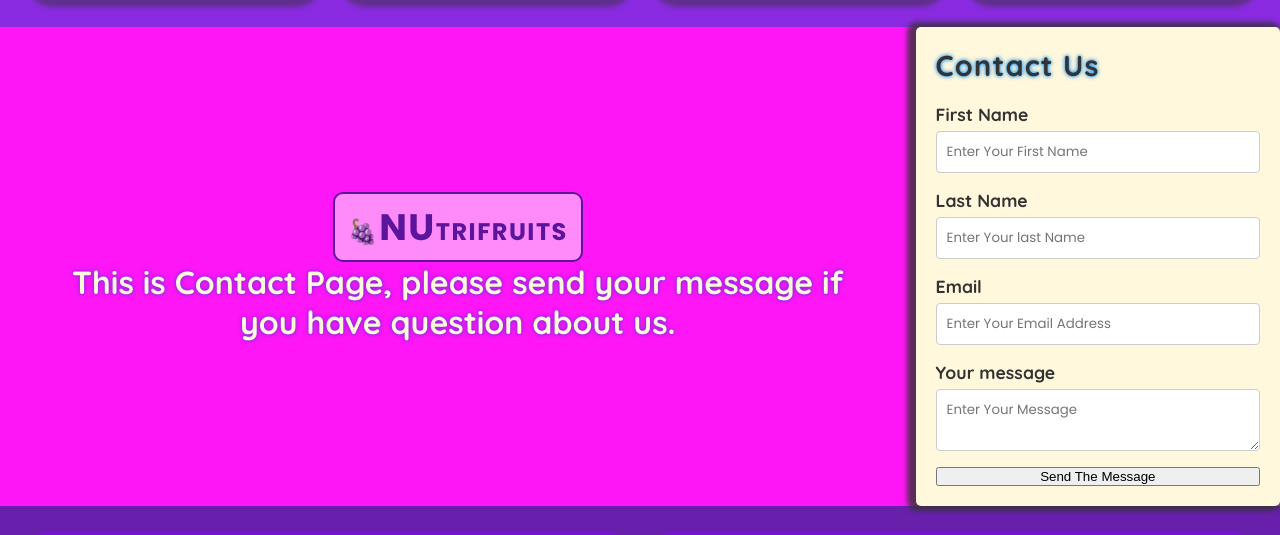
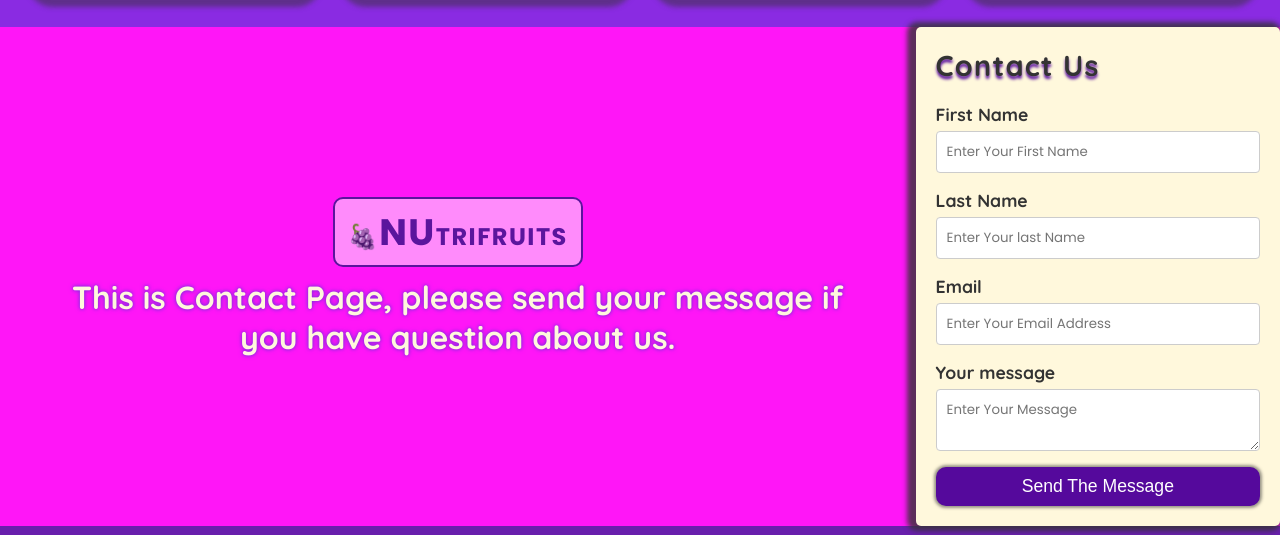
Before and after one commit to ZnovandaP/nutrifruits, a plain HTML site: page index.html in a window 1280 px wide. Shown: the part 1984-2519 px from the top of the page. Drawn offline with nearby package versions, Linux system fonts and the light colour scheme.

Commit message:
styling button type submit

```diff
--- a/Assets/styling/nutrifruits.css
+++ b/Assets/styling/nutrifruits.css
@@ -73,13 +73,14 @@ header {
   font-weight: bold;
   background-color: #38019e;
   border-radius: 30px;
-	border: 3px solid transparent;
+  border: 2px solid transparent;
   box-shadow: 0px 0px 3px 3px rgba(255, 56, 242, 0.9);
 }
 
 .list-item li:last-child > a:hover {
   background-color: transparent;
-	border: 3px solid #400874;
+  border: 2px solid #333;
+  box-shadow: 0px 0px 7px 5px rgba(255, 56, 242, 0.9);
 }
 
 .list-item li:nth-child(odd) > a::after,
@@ -226,7 +227,8 @@ span .tagline a:hover {
   font-weight: bold;
   font-size: 1.3rem;
   color: white;
-	text-shadow: 0px 0px 7px rgba(5, 139, 248, 0.8), 0px 0px 7px rgba(5, 139, 248, 0.8);
+  text-shadow: 0px 0px 7px rgba(5, 139, 248, 0.8),
+    0px 0px 7px rgba(5, 139, 248, 0.8);
   border: 3px solid rgb(175, 173, 164);
   background-color: transparent;
 }
@@ -315,7 +317,8 @@ article.prolog {
 .benefits h1 {
   padding-bottom: 20px;
   color: cornsilk;
-	text-shadow: 0px 0px 7px rgba(5, 139, 248, 0.8), 0px 0px 7px rgba(5, 139, 248, 0.8);
+  text-shadow: 0px 0px 7px rgba(5, 139, 248, 0.8),
+    0px 0px 7px rgba(5, 139, 248, 0.8);
 }
 
 .content-benefits {
@@ -378,6 +381,7 @@ article.contact {
 .contact-content {
   display: flex;
   flex-direction: column;
+	gap: 10px;
   padding: 0px 40px;
 }
 .heading {
@@ -425,7 +429,7 @@ h1.contact-us {
   letter-spacing: 1.2px;
   font-size: 1.8rem;
   padding-bottom: 20px;
-	text-shadow: 0px 0px 3px rgba(5, 139, 248, 0.8), 0px 0px 5px rgba(5, 139, 248, 0.8);
+  text-shadow: 0px 3px 3px #55099c;
 }
 
 label {
@@ -447,22 +451,23 @@ textarea {
   font-family: Poppins, Arial, Helvetica, sans-serif;
 }
 
-.container.contact a {
+.container.contact button[type="submit"] {
   border: none;
   font-size: 1.1rem;
   background-color: #55099c;
   color: white;
   text-decoration: none;
   text-align: center;
-	padding: 10px;
+  padding: 7px;
   width: 100%;
   align-self: flex-end;
   border-radius: 10px;
+  border: 2px solid transparent;
   transition: all 0.3s;
   box-shadow: 0px 0px 3px 2px rgba(51, 51, 51, 0.5);
 }
 
-.container.contact a:hover {
+.container.contact button[type="submit"]:hover {
   background-color: transparent;
   color: #55099c;
   border: 2px solid #55099c;
@@ -571,13 +576,15 @@ aside.address-company h2 {
 .biodata.creator h1 {
   color: cornsilk;
   font-family: Poppins, Arial, Helvetica, sans-serif;
-	text-shadow: 0px 0px 5px rgba(251, 0, 255, 0.8), 0px 0px 3px rgba(251, 0, 255, 0.8);
+  text-shadow: 0px 0px 5px rgba(251, 0, 255, 0.8),
+    0px 0px 3px rgba(251, 0, 255, 0.8);
 }
 
 .biodata.creator h2 {
   color: cornsilk;
   padding: 5px;
-	text-shadow: 0px 0px 5px rgba(251, 0, 255, 0.8), 0px 0px 3px rgba(251, 0, 255, 0.8);
+  text-shadow: 0px 0px 5px rgba(251, 0, 255, 0.8),
+    0px 0px 3px rgba(251, 0, 255, 0.8);
 }
 
 .biodata.creator .foto {
@@ -705,7 +712,8 @@ aside.address-company h2 {
   }
 
   .navigation h2 {
-		text-shadow: 0px 0px 7px rgba(255, 255, 255, 0.8), 0px 0px 7px rgba(255, 255, 255, 0.8);
+    text-shadow: 0px 0px 7px rgba(255, 255, 255, 0.8),
+      0px 0px 7px rgba(255, 255, 255, 0.8);
   }
 
   .logo {
```
Lines whose indentation alone changed are shown as unchanged.
